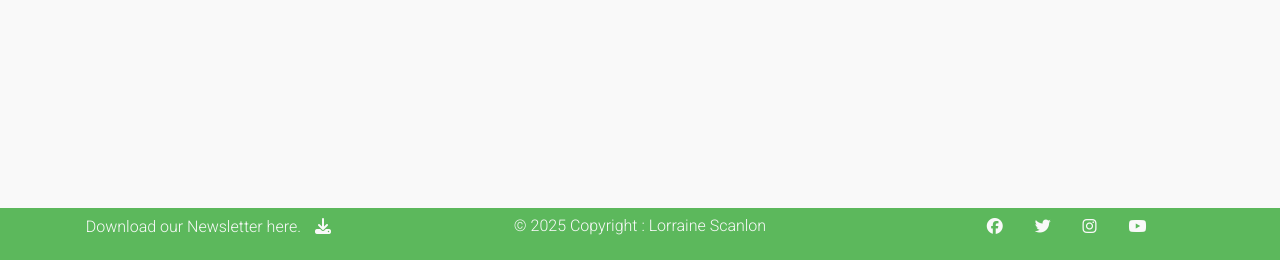
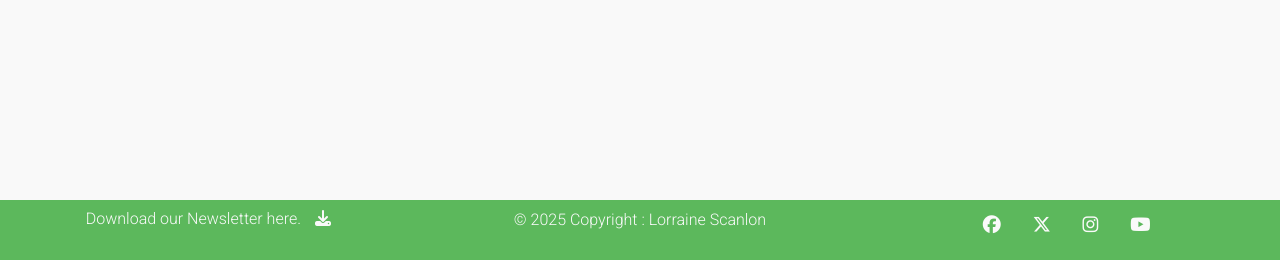
Before and after one commit to lorrainescanlon/farmers-market-review, a Django app: template templates/base.html in a window 1280 px wide. Shown: the part 540-800 px from the top of the page. Run offline with Django 4.2, Linux system fonts and the light colour scheme; the template is opened without the code that fills it, so the values that code supplies are empty; some libraries are stand-ins or nearby versions.

Commit message:
updated social media icon links

```diff
--- a/static/css/style.css
+++ b/static/css/style.css
@@ -93,6 +93,7 @@ body {
 footer {
     background-color: #5cb85c;
     color: #f9f9f9;
+    font-weight: 300;
 }
 
 
@@ -102,7 +103,16 @@ footer i {
     padding: 10px;
 }
 
+.created-by {
+    padding-top: 8px;
+}
 
-.created-by {
+.socials {
     padding-top: 6px;
 }
+
+.socials i {
+    font-size: 18px;
+    font-weight: 200;
+    color: #fafafa;
+}
--- a/templates/base.html
+++ b/templates/base.html
@@ -89,7 +89,7 @@
             <div class="col-sm-4 text-center created-by">
                     &copy 2025 Copyright : Lorraine Scanlon
             </div>
-            <div class="col-sm-4 text-center">
+            <div class="col-sm-4 text-center socials">
                 <ul class="list-inline">
                     <li class="list-inline-item">
                         <a target="_blank" href="#">
@@ -98,7 +98,7 @@
                     </li>
                     <li class="list-inline-item">
                         <a target="_blank" href="#">
-                            <i class="fa-brands fa-twitter" aria-label="x"></i>
+                            <i class="fa-brands fa-x-twitter" aria-label="x"></i>
                         </a>
                     </li>
                     <li class="list-inline-item">
```
